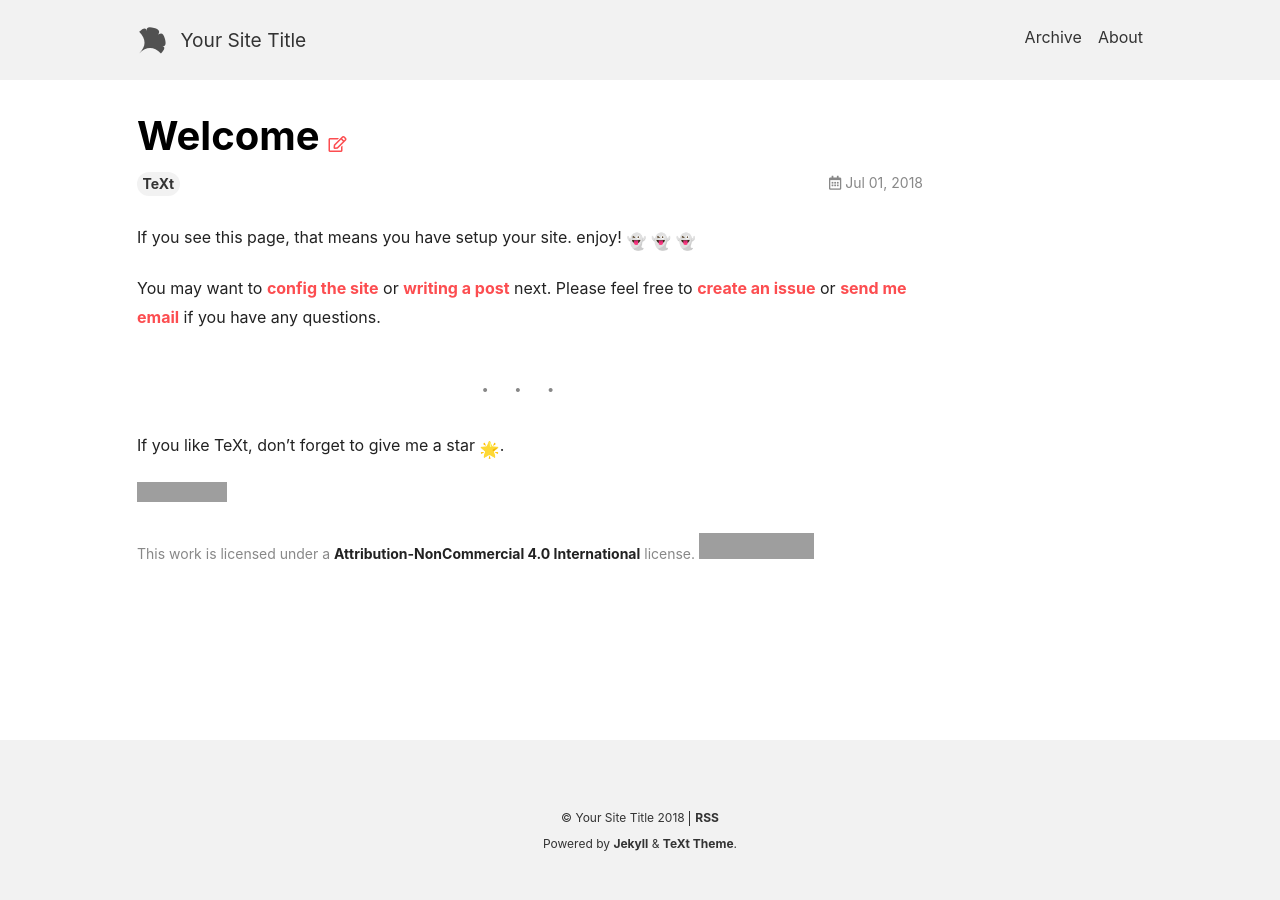
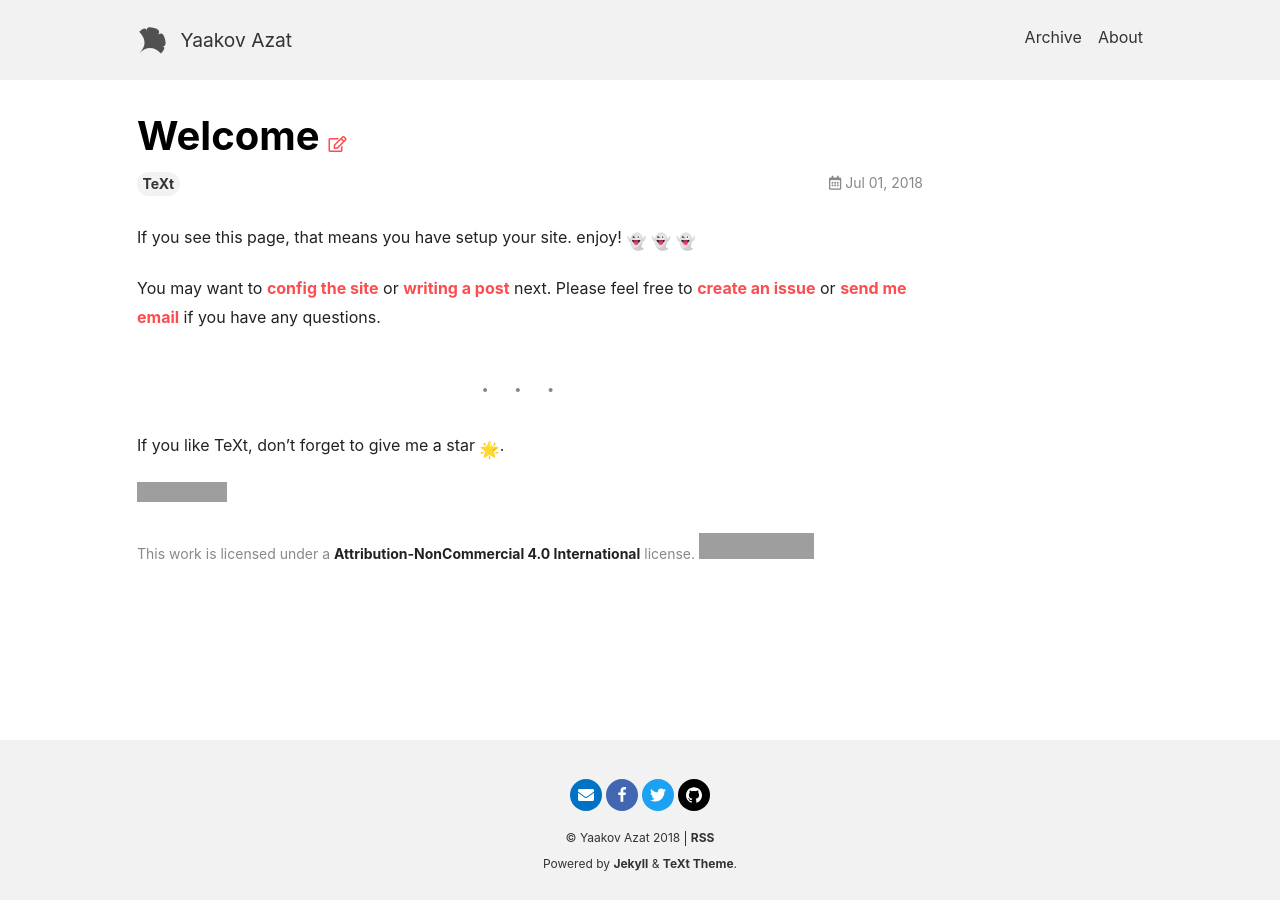
Before and after one commit to jarlhasen/blog, a Jekyll site: the page built from _posts/2018-07-01-welcome.md, in a window 1280 px wide. Built offline with Jekyll 4.4.1, drawn with Linux system fonts in a browser that asks for light colours; nearby versions of some CDN libraries; emoji names are drawn with the system emoji font; comment, search, counter and statistics services are not loaded; part of the change alters nothing that is shown; grey boxes are pictures that could not be loaded.

Commit message:
changing the settings

```diff
--- a/_config.yml
+++ b/_config.yml
@@ -20,29 +20,29 @@ text_skin: default # "default" (default), "dark", "forest", "ocean", "chocolate"
 highlight_theme: default # "default" (default), "tomorrow", "tomorrow-night", "tomorrow-night-eighties", "tomorrow-night-blue", "tomorrow-night-bright"
 url     : # the base hostname & protocol for your site e.g. https://www.someone.com
 baseurl : # does not include hostname
-title   : Your Site Title
+title   : Yaakov Azat
 description: > # this means to ignore newlines until "Language & timezone"
-  Your Site Description
+  Yaakov Azat - Yaakov Azat || YAKUFUJIANG AZATI || Якуфуцзян Азати || 亚库甫江·阿扎提||ياقۇپجان ئازات
 
 
 ## => Language and Timezone
 ##############################
-lang: # the language of your site, "en" (default, English), "zh"(简体中文), "zh-Hans"(简体中文), "zh-Hant"(繁體中文)
-timezone: # see https://en.wikipedia.org/wiki/List_of_tz_database_time_zones for the available values
+lang: en # the language of your site, "en" (default, English), "zh"(简体中文), "zh-Hans"(简体中文), "zh-Hant"(繁體中文)
+timezone: Asia/Almaty # see https://en.wikipedia.org/wiki/List_of_tz_database_time_zones for the available values
 
 
 ## => Author and Social
 ##############################
 author:
-  type      : # "person" (default), "organization"
-  name      : Your Name
-  url       :
+  type      : person # "person" (default), "organization"
+  name      : Yaakov Azat
+  url       : https://yaakovazat.com
   avatar    : # path or url of avatar image
-  bio       : I am an amazing person.
-  email     :
-  facebook  : # "user_name" the last part of your profile url, e.g. https://www.facebook.com/user_name
-  twitter   : # "user_name" the last part of your profile url, e.g. https://twitter.com/user_name
-  github    : # "user_name" the last part of your profile url, e.g. https://github.com/user_name
+  bio       : Ok,I am Yaakov Azat, an alien from Planet-K.
+  email     : yaakovazat@gmail.com
+  facebook  : yaakovazat # "user_name" the last part of your profile url, e.g. https://www.facebook.com/user_name
+  twitter   : yaakov_azat # "user_name" the last part of your profile url, e.g. https://twitter.com/user_name
+  github    : yaakovazat # "yaakovazat" the last part of your profile url, e.g. https://github.com/user_name
   linkedin  : # "user_name" the last part of your profile url, e.g. https://www.linkedin.com/in/user_name/
   googleplus: # "user_id"   the last part of your profile url, e.g. https://plus.google.com/u/0/user_id
   weibo     : # "user_id"   the last part of your profile url, e.g. https://www.weibo.com/user_id/profile?...
@@ -51,7 +51,7 @@ author:
 
 ## => GitHub Repository (if the site is hosted by GitHub)
 ##############################
-repository: user_name/repo_name
+repository: yaakovazat/blog
 repository_tree: master
 
 
@@ -81,14 +81,14 @@ toc:
 ## => Markdown Enhancements
 ##############################
 ## Mathjax
-mathjax: # false (default), true
-mathjax_autoNumber: # false (default), true
+mathjax: true # false (default), true
+mathjax_autoNumber: true # false (default), true
 
 ## Mermaid
-mermaid: # false (default), true
+mermaid: true # false (default), true
 
 ## Chart
-chart: # false (default), true
+chart: true # false (default), true
 
 
 ## => Paginate
@@ -105,11 +105,11 @@ sources: # bootcdn (default), unpkg
 ## => Comments
 ##############################
 comments:
-  provider: false # false (default), "disqus", "gitalk", "custom"
+  provider: disqus # false (default), "disqus", "gitalk", "custom"
 
   ## Disqus
   disqus:
-    shortname: # the Disqus shortname for the site
+    shortname: yaakovazat # the Disqus shortname for the site
 
   ## Gitalk
   # please refer to https://github.com/gitalk/gitalk for more info.
@@ -137,11 +137,11 @@ pageview:
 ## => Analytics
 ##############################
 analytics:
-  provider: false # false (default), "google", "custom"
+  provider: google # false (default), "google", "custom"
 
   ## Google Analytics
   google:
-    tracking_id : # Google Analytics id for the site
+    tracking_id : 179032535 # Google Analytics id for the site
     anonymize_ip: false # Anonymize IP tracking for Analytics
 
 
```
